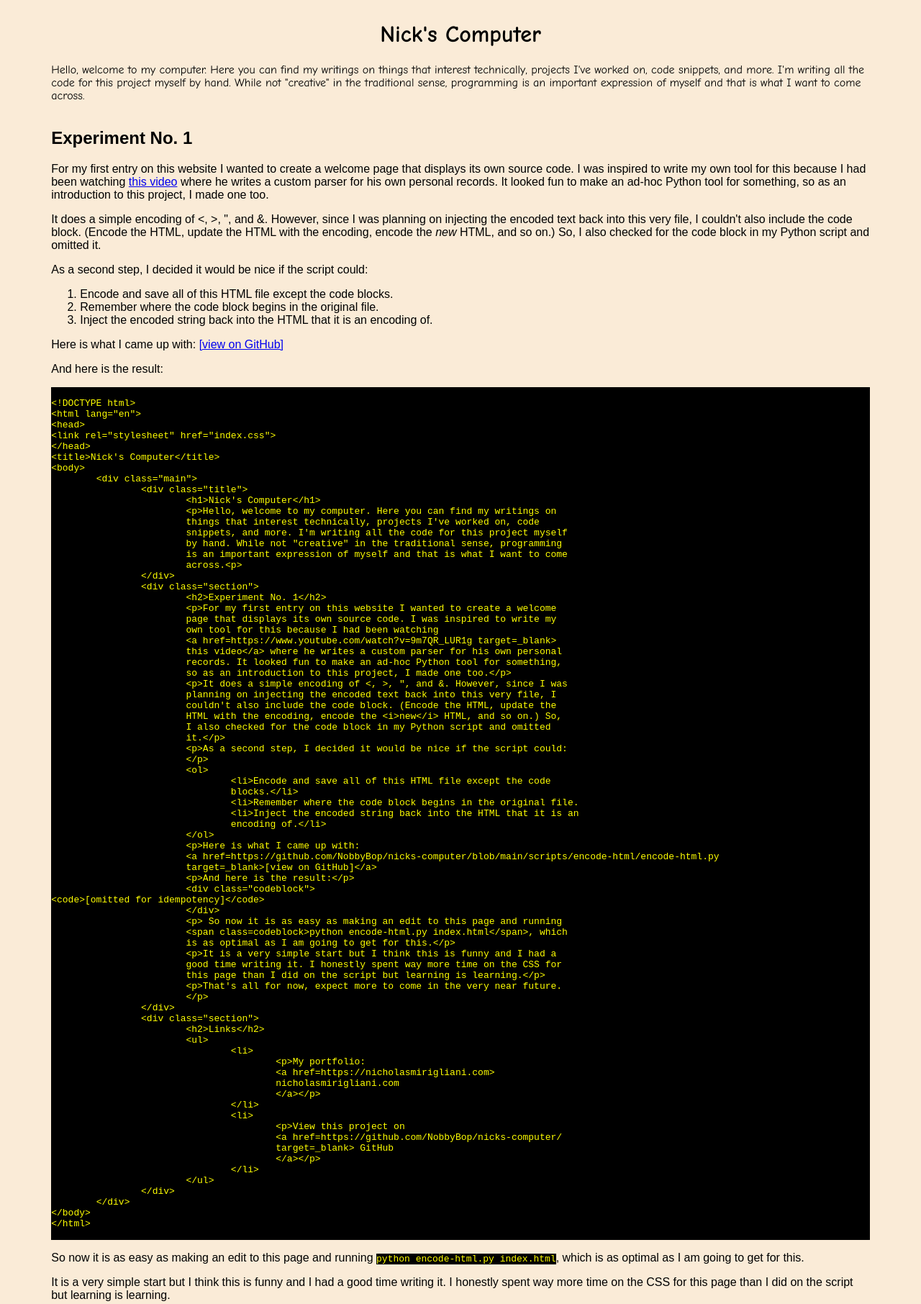
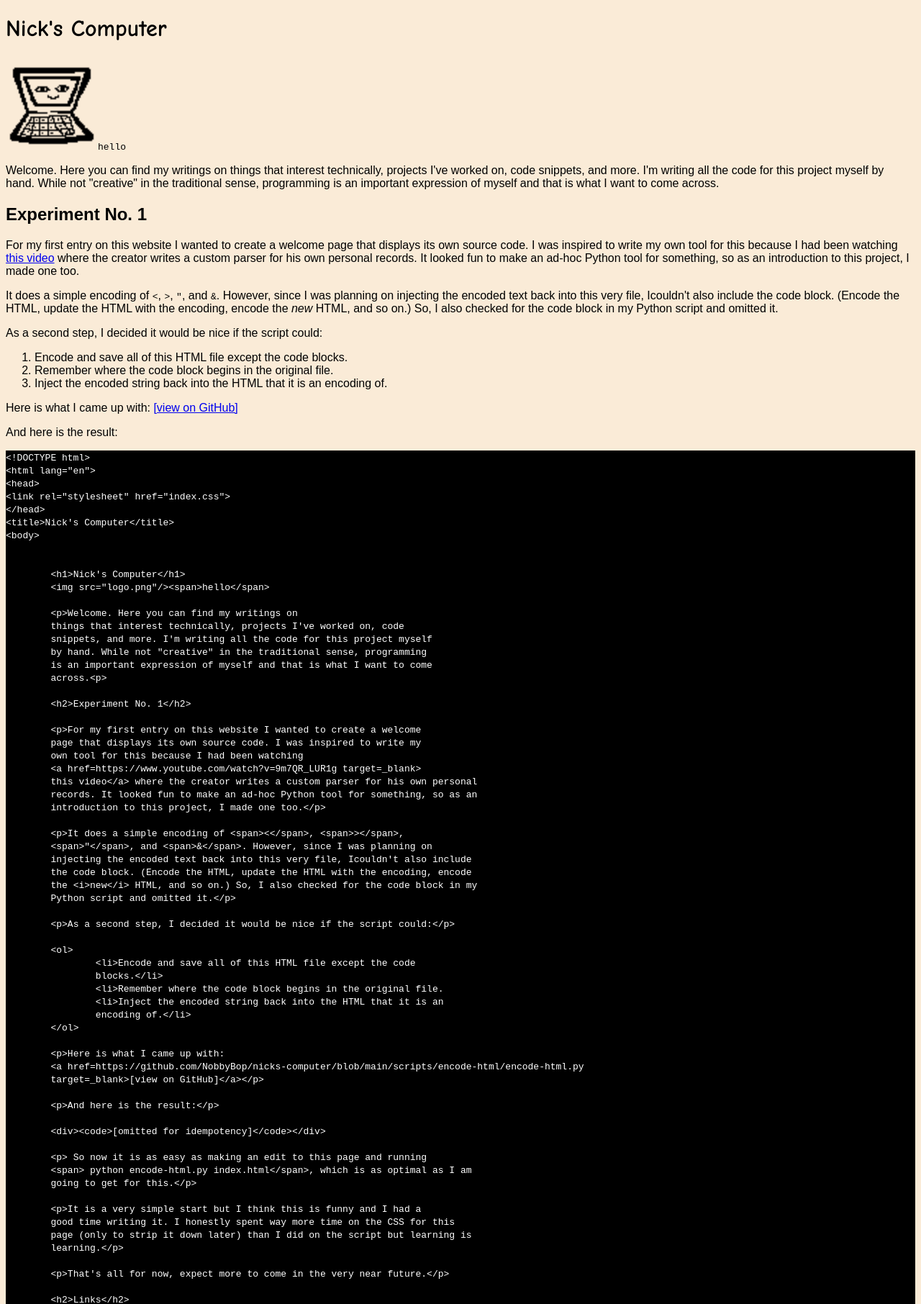
Before and after one commit to NobbyBop/nicks-computer, a plain HTML site: page index.html in a window 1280 px wide. Shown: the top 1812 px of the page at 72% size. Drawn offline with Linux system fonts and the light colour scheme.

Commit message:
refactor success + logo

```diff
--- a/index.css
+++ b/index.css
@@ -1,25 +1,30 @@
+* {
+	font-family: sans-serif;
+}
+
 body {
-	display: flex;
-	justify-content: center;
 	background-color: antiquewhite;
 }
-.main {
-	max-width: 90%
+
+h1 {
+	font-family: "Comic Sans MS", "Brush Script MT", "Lucida Handwriting";
 }
-.title * {
-	display: flex;
-	font-family: "Comic Sans MS", "Brush Script MT", "Lucida Handwriting", sans-serif;
-	justify-content: center;
+
+img {
+	height: 128px;
+	width: 128px;
 }
-.codeblock {
+
+code {
+	white-space: pre-wrap;
 	font-family: monospace;
+}
+
+span {
+	font-family: monospace;
+}
+
+div {
 	background-color: black;
-	color: yellow;
-	white-space: pre-wrap;
+	color: white;
 }
-.section {
-	font-family: sans-serif;
-}
-ul {
-	list-style-type: "- ";
-}
--- a/index.html
+++ b/index.html
@@ -5,33 +5,37 @@
 </head>
 <title>Nick's Computer</title>
 <body>
-	<div class="main">
-		<div class="title">
+
+
 	<h1>Nick's Computer</h1>
-			<p>Hello, welcome to my computer. Here you can find my writings on
+	<img src="logo.png"/><span>hello</span>
+
+	<p>Welcome. Here you can find my writings on
 	things that interest technically, projects I've worked on, code
 	snippets, and more. I'm writing all the code for this project myself
 	by hand. While not "creative" in the traditional sense, programming
 	is an important expression of myself and that is what I want to come
 	across.<p>
-		</div>
-		<div class="section">
+
 	<h2>Experiment No. 1</h2>
+
 	<p>For my first entry on this website I wanted to create a welcome
 	page that displays its own source code. I was inspired to write my
 	own tool for this because I had been watching
 	<a href=https://www.youtube.com/watch?v=9m7QR_LUR1g target=_blank>
-			this video</a> where he writes a custom parser for his own personal
-			records. It looked fun to make an ad-hoc Python tool for something,
-			so as an introduction to this project, I made one too.</p>
-			<p>It does a simple encoding of <, >, ", and &. However, since I was
-			planning on injecting the encoded text back into this very file, I
-			couldn't also include the code block. (Encode the HTML, update the
-			HTML with the encoding, encode the <i>new</i> HTML, and so on.) So,
-			I also checked for the code block in my Python script and omitted
-			it.</p>
-			<p>As a second step, I decided it would be nice if the script could:
-			</p>
+	this video</a> where the creator writes a custom parser for his own personal
+	records. It looked fun to make an ad-hoc Python tool for something, so as an
+	introduction to this project, I made one too.</p>
+
+	<p>It does a simple encoding of <span><</span>, <span>></span>,
+	<span>"</span>, and <span>&</span>. However, since I was planning on
+	injecting the encoded text back into this very file, Icouldn't also include
+	the code block. (Encode the HTML, update the HTML with the encoding, encode
+	the <i>new</i> HTML, and so on.) So, I also checked for the code block in my
+	Python script and omitted it.</p>
+
+	<p>As a second step, I decided it would be nice if the script could:</p>
+
 	<ol>
 		<li>Encode and save all of this HTML file except the code
 		blocks.</li>
@@ -39,45 +43,51 @@
 		<li>Inject the encoded string back into the HTML that it is an
 		encoding of.</li>
 	</ol>
+
 	<p>Here is what I came up with:
 	<a href=https://github.com/NobbyBop/nicks-computer/blob/main/scripts/encode-html/encode-html.py
-			target=_blank>[view on GitHub]</a>
+	target=_blank>[view on GitHub]</a></p>
+
 	<p>And here is the result:</p>
-			<div class="codeblock">
-<code>&lt;!DOCTYPE html&gt;
+
+	<div><code>&lt;!DOCTYPE html&gt;
 &lt;html lang=&quot;en&quot;&gt;
 &lt;head&gt;
 &lt;link rel=&quot;stylesheet&quot; href=&quot;index.css&quot;&gt;
 &lt;/head&gt;
 &lt;title&gt;Nick's Computer&lt;/title&gt;
 &lt;body&gt;
-	&lt;div class=&quot;main&quot;&gt;
-		&lt;div class=&quot;title&quot;&gt;
+
+
 	&lt;h1&gt;Nick's Computer&lt;/h1&gt;
-			&lt;p&gt;Hello, welcome to my computer. Here you can find my writings on
+	&lt;img src=&quot;logo.png&quot;/&gt;&lt;span&gt;hello&lt;/span&gt;
+
+	&lt;p&gt;Welcome. Here you can find my writings on
 	things that interest technically, projects I've worked on, code
 	snippets, and more. I'm writing all the code for this project myself
 	by hand. While not &quot;creative&quot; in the traditional sense, programming
 	is an important expression of myself and that is what I want to come
 	across.&lt;p&gt;
-		&lt;/div&gt;
-		&lt;div class=&quot;section&quot;&gt;
+
 	&lt;h2&gt;Experiment No. 1&lt;/h2&gt;
+
 	&lt;p&gt;For my first entry on this website I wanted to create a welcome
 	page that displays its own source code. I was inspired to write my
 	own tool for this because I had been watching
 	&lt;a href=https://www.youtube.com/watch?v=9m7QR_LUR1g target=_blank&gt;
-			this video&lt;/a&gt; where he writes a custom parser for his own personal
-			records. It looked fun to make an ad-hoc Python tool for something,
-			so as an introduction to this project, I made one too.&lt;/p&gt;
-			&lt;p&gt;It does a simple encoding of &lt;, &gt;, &quot;, and &amp. However, since I was
-			planning on injecting the encoded text back into this very file, I
-			couldn't also include the code block. (Encode the HTML, update the
-			HTML with the encoding, encode the &lt;i&gt;new&lt;/i&gt; HTML, and so on.) So,
-			I also checked for the code block in my Python script and omitted
-			it.&lt;/p&gt;
-			&lt;p&gt;As a second step, I decided it would be nice if the script could:
-			&lt;/p&gt;
+	this video&lt;/a&gt; where the creator writes a custom parser for his own personal
+	records. It looked fun to make an ad-hoc Python tool for something, so as an
+	introduction to this project, I made one too.&lt;/p&gt;
+
+	&lt;p&gt;It does a simple encoding of &lt;span&gt;&lt;&lt;/span&gt;, &lt;span&gt;&gt;&lt;/span&gt;,
+	&lt;span&gt;&quot;&lt;/span&gt;, and &lt;span&gt;&amp&lt;/span&gt;. However, since I was planning on
+	injecting the encoded text back into this very file, Icouldn't also include
+	the code block. (Encode the HTML, update the HTML with the encoding, encode
+	the &lt;i&gt;new&lt;/i&gt; HTML, and so on.) So, I also checked for the code block in my
+	Python script and omitted it.&lt;/p&gt;
+
+	&lt;p&gt;As a second step, I decided it would be nice if the script could:&lt;/p&gt;
+
 	&lt;ol&gt;
 		&lt;li&gt;Encode and save all of this HTML file except the code
 		blocks.&lt;/li&gt;
@@ -85,69 +95,55 @@
 		&lt;li&gt;Inject the encoded string back into the HTML that it is an
 		encoding of.&lt;/li&gt;
 	&lt;/ol&gt;
+
 	&lt;p&gt;Here is what I came up with:
 	&lt;a href=https://github.com/NobbyBop/nicks-computer/blob/main/scripts/encode-html/encode-html.py
-			target=_blank&gt;[view on GitHub]&lt;/a&gt;
+	target=_blank&gt;[view on GitHub]&lt;/a&gt;&lt;/p&gt;
+
 	&lt;p&gt;And here is the result:&lt;/p&gt;
-			&lt;div class=&quot;codeblock&quot;&gt;
-&lt;code&gt;[omitted for idempotency]&lt;/code&gt;
-			&lt;/div&gt;
+
+	&lt;div&gt;&lt;code&gt;[omitted for idempotency]&lt;/code&gt;&lt;/div&gt;
+
 	&lt;p&gt; So now it is as easy as making an edit to this page and running
-			&lt;span class=codeblock&gt;python encode-html.py index.html&lt;/span&gt;, which
-			is as optimal as I am going to get for this.&lt;/p&gt;
+	&lt;span&gt; python encode-html.py index.html&lt;/span&gt;, which is as optimal as I am
+	going to get for this.&lt;/p&gt;
+
 	&lt;p&gt;It is a very simple start but I think this is funny and I had a
-			good time writing it. I honestly spent way more time on the CSS for
-			this page than I did on the script but learning is learning.&lt;/p&gt;
-			&lt;p&gt;That's all for now, expect more to come in the very near future.
-			&lt;/p&gt;
-		&lt;/div&gt;
-		&lt;div class=&quot;section&quot;&gt;
+	good time writing it. I honestly spent way more time on the CSS for this
+	page (only to strip it down later) than I did on the script but learning is
+	learning.&lt;/p&gt;
+
+	&lt;p&gt;That's all for now, expect more to come in the very near future.&lt;/p&gt;
+
 	&lt;h2&gt;Links&lt;/h2&gt;
-			&lt;ul&gt;
-				&lt;li&gt;
-					&lt;p&gt;My portfolio:
-					&lt;a href=https://nicholasmirigliani.com&gt;
-					nicholasmirigliani.com
-					&lt;/a&gt;&lt;/p&gt;
-				&lt;/li&gt;
-				&lt;li&gt;
-					&lt;p&gt;View this project on
-					&lt;a href=https://github.com/NobbyBop/nicks-computer/
-					target=_blank&gt; GitHub
-					&lt;/a&gt;&lt;/p&gt;
-				&lt;/li&gt;
-			&lt;/ul&gt;
-		&lt;/div&gt;
-	&lt;/div&gt;
+
+	&lt;p&gt;My portfolio: &lt;a href=https://nicholasmirigliani.com&gt;
+	nicholasmirigliani.com&lt;/a&gt;&lt;/p&gt;
+
+	&lt;p&gt;View this project on &lt;a href=https://github.com/NobbyBop/nicks-computer/
+	target=_blank&gt; GitHub&lt;/a&gt;&lt;/p&gt;
+
 &lt;/body&gt;
-&lt;/html&gt;</code>
-			</div>
+&lt;/html&gt;</code></div>
+
 	<p> So now it is as easy as making an edit to this page and running
-			<span class=codeblock>python encode-html.py index.html</span>, which
-			is as optimal as I am going to get for this.</p>
+	<span> python encode-html.py index.html</span>, which is as optimal as I am
+	going to get for this.</p>
+
 	<p>It is a very simple start but I think this is funny and I had a
-			good time writing it. I honestly spent way more time on the CSS for
-			this page than I did on the script but learning is learning.</p>
-			<p>That's all for now, expect more to come in the very near future.
-			</p>
-		</div>
-		<div class="section">
+	good time writing it. I honestly spent way more time on the CSS for this
+	page (only to strip it down later) than I did on the script but learning is
+	learning.</p>
+
+	<p>That's all for now, expect more to come in the very near future.</p>
+
 	<h2>Links</h2>
-			<ul>
-				<li>
-					<p>My portfolio:
-					<a href=https://nicholasmirigliani.com>
-					nicholasmirigliani.com
-					</a></p>
-				</li>
-				<li>
-					<p>View this project on
-					<a href=https://github.com/NobbyBop/nicks-computer/
-					target=_blank> GitHub
-					</a></p>
-				</li>
-			</ul>
-		</div>
-	</div>
+
+	<p>My portfolio: <a href=https://nicholasmirigliani.com>
+	nicholasmirigliani.com</a></p>
+
+	<p>View this project on <a href=https://github.com/NobbyBop/nicks-computer/
+	target=_blank> GitHub</a></p>
+
 </body>
 </html>
```
Also changed, not shown: logo.png (added). Lines whose indentation alone changed are shown as unchanged.
